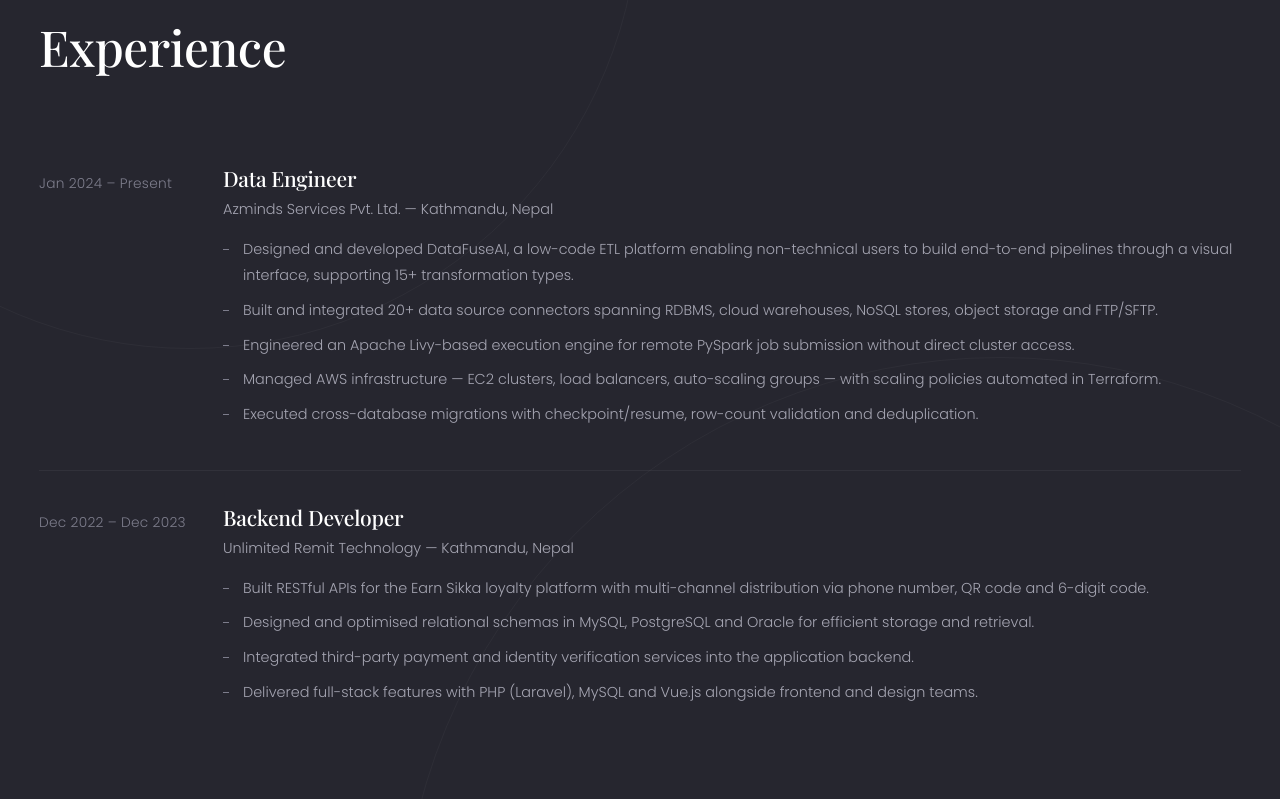
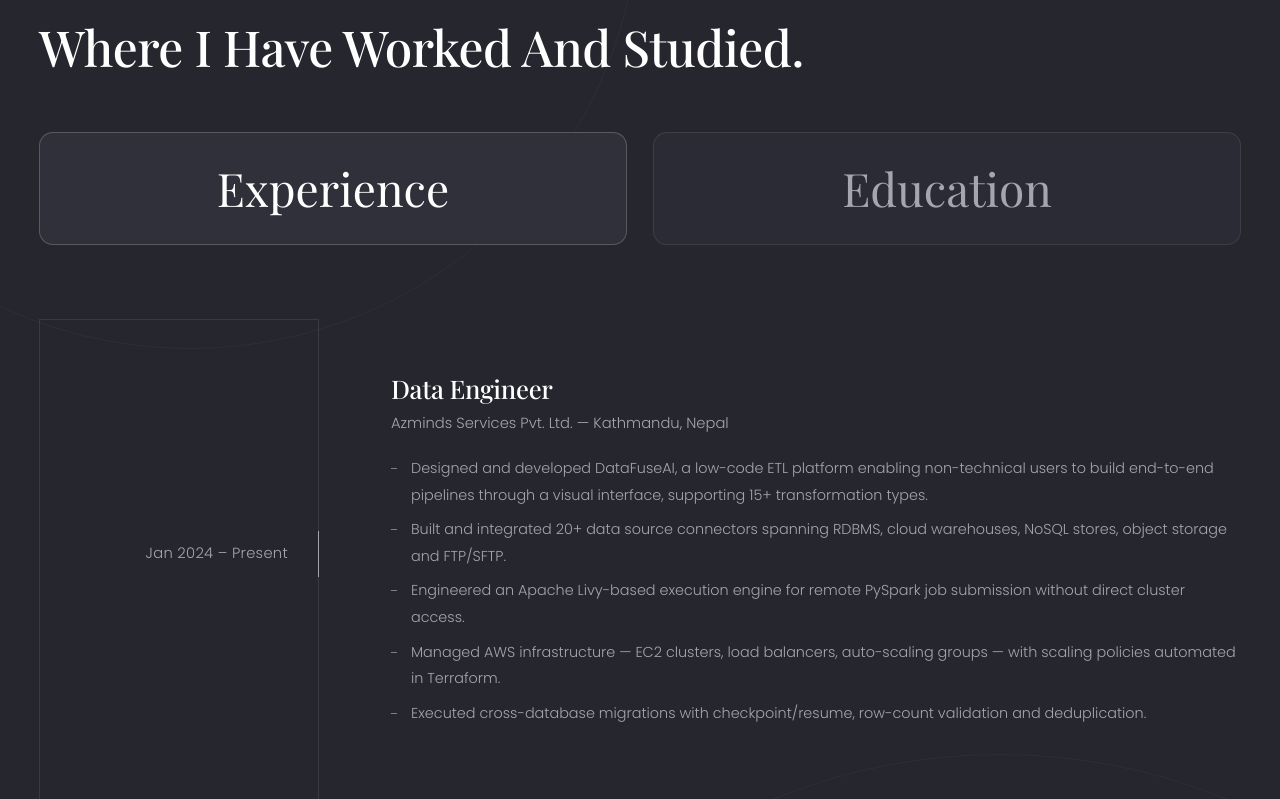
Before and after one commit to Arvind19999/data_portfolio, a React (Vite) app: page /about in a window 1280 px wide. Shown: the part 2581-3380 px from the top of the page. Built offline with nearby package versions, Linux system fonts and the light colour scheme.

Commit message:
feature:- education and experience section

```diff
--- /dev/null
+++ b/src/components/Resume.jsx
@@ -0,0 +1,103 @@
+import { useRef, useState } from 'react';
+
+import { education, experience } from '../data/site';
+
+/**
+ * Career and academics behind one pair of tabs, the way the reference template
+ * does it: two oversized display buttons, then a list whose dates run down a
+ * bordered left-hand column with a tick mark at each row.
+ *
+ * Experience leads — it is the stronger half of the story for this site.
+ */
+const TABS = [
+  { id: 'experience', label: 'Experience', items: experience },
+  { id: 'education', label: 'Education', items: education },
+];
+
+export default function Resume() {
+  const [active, setActive] = useState('experience');
+  const tabRefs = useRef({});
+
+  // Arrow keys move between tabs, per the tablist pattern — otherwise a
+  // keyboard user has to tab through them one at a time to read either half.
+  const onKeyDown = (e) => {
+    const order = TABS.map((t) => t.id);
+    const at = order.indexOf(active);
+    let next = null;
+
+    if (e.key === 'ArrowRight') next = order[(at + 1) % order.length];
+    else if (e.key === 'ArrowLeft') next = order[(at - 1 + order.length) % order.length];
+    else if (e.key === 'Home') next = order[0];
+    else if (e.key === 'End') next = order[order.length - 1];
+    if (!next) return;
+
+    e.preventDefault();
+    setActive(next);
+    tabRefs.current[next]?.focus();
+  };
+
+  const tab = TABS.find((t) => t.id === active);
+
+  return (
+    <div className="resume">
+      <div className="resume__tabs" role="tablist" aria-label="Resume">
+        {TABS.map((t) => (
+          <button
+            key={t.id}
+            type="button"
+            role="tab"
+            id={`resume-tab-${t.id}`}
+            aria-controls={`resume-panel-${t.id}`}
+            aria-selected={active === t.id}
+            tabIndex={active === t.id ? 0 : -1}
+            ref={(el) => {
+              tabRefs.current[t.id] = el;
+            }}
+            className={`resume__tab ${active === t.id ? 'is-active' : ''}`.trim()}
+            onClick={() => setActive(t.id)}
+            onKeyDown={onKeyDown}
+          >
+            {t.label}
+          </button>
+        ))}
+      </div>
+
+      {/* Keyed on the tab so React remounts it and the fade replays on switch. */}
+      <div
+        key={active}
+        className="resume__panel"
+        role="tabpanel"
+        id={`resume-panel-${active}`}
+        aria-labelledby={`resume-tab-${active}`}
+      >
+        <ul className="resume__list">
+          {tab.items.map((item) => (
+            <li className="resume__item" key={`${item.title}-${item.period}`}>
+              <div className="resume__year">
+                <span>{item.period}</span>
+              </div>
+
+              <div className="resume__body">
+                <h3 className="resume__title">{item.title}</h3>
+                <div className="resume__org">
+                  {item.org}
+                  {item.location && ` — ${item.location}`}
+                </div>
+
+                {item.points ? (
+                  <ul className="tl__points">
+                    {item.points.map((p) => (
+                      <li key={p.slice(0, 40)}>{p}</li>
+                    ))}
+                  </ul>
+                ) : (
+                  <p className="resume__note">{item.note}</p>
+                )}
+              </div>
+            </li>
+          ))}
+        </ul>
+      </div>
+    </div>
+  );
+}
--- a/src/index.css
+++ b/src/index.css
@@ -1218,39 +1218,120 @@
    Timeline (education / experience)
    ========================================================================== */
 
-.tl {
+/* Experience and education share one tabbed block — see Resume.jsx. */
+
+.resume__tabs {
+  display: grid;
+  grid-template-columns: 1fr 1fr;
+  gap: 26px;
+  margin-bottom: 74px;
+}
+
+.resume__tab {
+  font-family: var(--font-display);
+  font-size: clamp(1.7rem, 3.6vw, 3rem);
+  line-height: 1.2;
+  color: var(--muted);
+  background: var(--bg-alt);
+  border: 1px solid var(--line);
+  border-radius: var(--r-md);
+  padding: 28px 22px;
+  cursor: pointer;
+  transition:
+    background 0.35s var(--ease),
+    border-color 0.35s var(--ease),
+    color 0.35s var(--ease);
+}
+
+.resume__tab:hover {
+  color: var(--text);
+  background: var(--card-hover);
+}
+
+.resume__tab.is-active {
+  color: var(--text);
+  background: var(--card);
+  border-color: rgba(255, 255, 255, 0.2);
+}
+
+.resume__panel {
+  animation: resume-in 0.5s var(--ease) both;
+}
+
+@keyframes resume-in {
+  from {
+    opacity: 0;
+    transform: translateY(14px);
+  }
+}
+
+.resume__list {
+  list-style: none;
+  margin: 0;
+  padding: 0;
+}
+
+.resume__item {
+  display: grid;
+  grid-template-columns: 280px 1fr;
+  gap: 72px;
+}
+
+/* The year cells stack flush so their side borders read as one continuous
+   column down the page; only the ends need capping. */
+.resume__year {
   position: relative;
-  padding-left: 0;
-}
-
-.tl__item {
-  display: grid;
-  grid-template-columns: 150px 1fr;
-  gap: 34px;
-  padding: 34px 0;
-  border-bottom: 1px solid var(--line-soft);
-}
-
-.tl__item:last-child {
-  border-bottom: 0;
-}
-
-.tl__period {
-  font-size: 0.86rem;
-  color: var(--muted-dim);
-  padding-top: 6px;
+  display: flex;
+  align-items: center;
+  justify-content: flex-end;
+  text-align: right;
+  padding: 54px 30px;
+  border-left: 1px solid var(--line);
+  border-right: 1px solid var(--line);
+  font-size: 0.92rem;
+  color: var(--muted);
   letter-spacing: 0.02em;
 }
 
-.tl__title {
-  font-size: 1.32rem;
-  margin-bottom: 6px;
-}
-
-.tl__org {
-  font-size: 0.9rem;
+.resume__item:first-child .resume__year {
+  border-top: 1px solid var(--line);
+}
+
+.resume__item:last-child .resume__year {
+  border-bottom: 1px solid var(--line);
+}
+
+/* A brighter notch punched through the column border, level with each row. */
+.resume__year::after {
+  content: '';
+  position: absolute;
+  top: 50%;
+  right: -1px;
+  width: 1px;
+  height: 46px;
+  transform: translateY(-50%);
+  background: rgba(255, 255, 255, 0.55);
+}
+
+.resume__body {
+  padding: 54px 0;
+}
+
+.resume__title {
+  font-size: 1.6rem;
+  margin-bottom: 8px;
+}
+
+.resume__org {
+  font-size: 0.92rem;
   color: var(--muted);
-  margin-bottom: 14px;
+  margin-bottom: 18px;
+}
+
+.resume__note {
+  margin: 0;
+  font-size: 0.92rem;
+  color: var(--muted);
 }
 
 .tl__points li {
@@ -2821,6 +2902,33 @@
     padding: 78px 0;
   }
 
+  /* The bordered year column has nowhere to go at this width, so each date
+     becomes a boxed label above its entry instead. */
+  .resume__item {
+    grid-template-columns: 1fr;
+    gap: 20px;
+  }
+
+  .resume__list li + li {
+    margin-top: 38px;
+  }
+
+  .resume__year {
+    justify-content: flex-start;
+    text-align: left;
+    padding: 14px 20px;
+    border: 1px solid var(--line);
+    border-radius: var(--r-sm);
+  }
+
+  .resume__year::after {
+    display: none;
+  }
+
+  .resume__body {
+    padding: 0;
+  }
+
   /* Scaling the 1200-unit canvas below this puts the labels under 10px, so the
      diagram holds a readable width and the wrapper scrolls instead. */
   .mig {
@@ -2868,11 +2976,6 @@
     grid-template-columns: 1fr;
   }
 
-  .tl__item {
-    grid-template-columns: 1fr;
-    gap: 10px;
-  }
-
   .acc__panel p {
     padding-right: 10px;
   }
@@ -2896,6 +2999,17 @@
 @media (max-width: 620px) {
   :root {
     --gutter: 18px;
+  }
+
+  /* Two display-size tabs no longer fit side by side here. */
+  .resume__tabs {
+    grid-template-columns: 1fr;
+    gap: 16px;
+    margin-bottom: 52px;
+  }
+
+  .resume__tab {
+    padding: 20px;
   }
 
   .svc-grid {
--- a/src/pages/About.jsx
+++ b/src/pages/About.jsx
@@ -3,13 +3,14 @@
 import Banner from '../components/Banner';
 import Counters from '../components/Counters';
 import { Download, DoubleChevron } from '../components/Icons';
+import Resume from '../components/Resume';
 import Reveal from '../components/Reveal';
 import SectionHead from '../components/SectionHead';
 import SkillBars from '../components/SkillBars';
 import Slider from '../components/Slider';
 import { QuoteCard } from '../components/Cards';
 import { usePageMeta } from '../hooks/usePageMeta';
-import { education, experience, profile, techStack, testimonials } from '../data/site';
+import { profile, techStack, testimonials } from '../data/site';
 
 export default function About() {
   usePageMeta('About', profile.intro);
@@ -97,56 +98,20 @@
         </div>
       </section>
 
-      {/* Experience ----------------------------------------------------- */}
+      {/* Resume — experience and education behind one pair of tabs ------- */}
       <section className="section">
         <div className="arcs" />
         <div className="container">
-          <SectionHead label="Career" title="Experience" />
+          <SectionHead label="Resume" title="Where I Have Worked And Studied." />
 
-          <div className="tl">
-            {experience.map((item, i) => (
-              <Reveal className="tl__item" key={item.org} delay={i * 90}>
-                <div className="tl__period">{item.period}</div>
-                <div>
-                  <h3 className="tl__title">{item.title}</h3>
-                  <div className="tl__org">
-                    {item.org} — {item.location}
-                  </div>
-                  <ul className="tl__points">
-                    {item.points.map((p) => (
-                      <li key={p.slice(0, 40)}>{p}</li>
-                    ))}
-                  </ul>
-                </div>
-              </Reveal>
-            ))}
-          </div>
-        </div>
-      </section>
-
-      {/* Education ------------------------------------------------------ */}
-      <section className="section section--alt">
-        <div className="arcs" />
-        <div className="container">
-          <SectionHead label="Academics" title="Education" />
-
-          <div className="tl">
-            {education.map((item, i) => (
-              <Reveal className="tl__item" key={item.title} delay={i * 80}>
-                <div className="tl__period">{item.period}</div>
-                <div>
-                  <h3 className="tl__title">{item.title}</h3>
-                  <div className="tl__org">{item.org}</div>
-                  <p style={{ margin: 0, fontSize: '0.9rem' }}>{item.note}</p>
-                </div>
-              </Reveal>
-            ))}
-          </div>
+          <Reveal>
+            <Resume />
+          </Reveal>
         </div>
       </section>
 
       {/* Skills + stack ------------------------------------------------- */}
-      <section className="section">
+      <section className="section section--alt">
         <div className="arcs" />
         <div className="container">
           <div className="skills__grid">
@@ -184,7 +149,7 @@
       </section>
 
       {/* Testimonials --------------------------------------------------- */}
-      <section className="section section--alt">
+      <section className="section">
         <div className="arcs" />
         <div className="container">
           <SectionHead center label="Testimonials" title="What People Say." />
```
